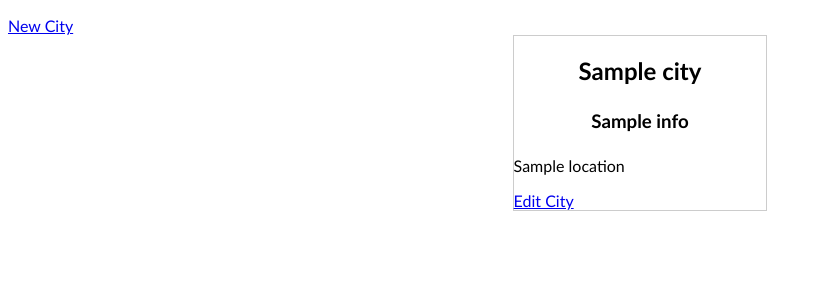
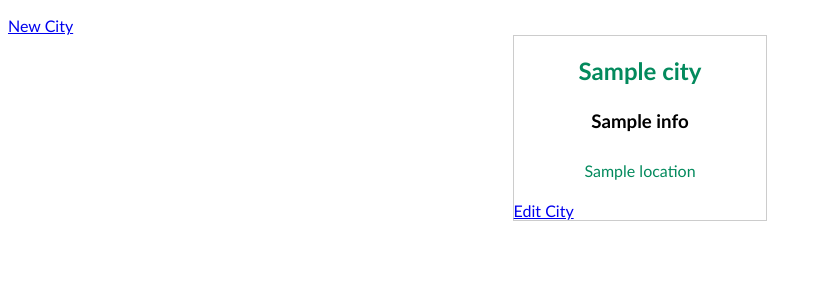
Before and after one commit to JazzRose/travel_bucketlist, a Flask app: page /cities in a window 1280 px wide. Shown: the part 128-428 px from the top of the page, without its empty margins (0-822 px from the left). Run offline with Flask 2, Linux system fonts and the light colour scheme; a database or web service that is not in the repository returns one stand-in record (values such as "Sample title"); some libraries are stand-ins or nearby versions.

Commit message:
weekend commit

```diff
--- a/static/style.css
+++ b/static/style.css
@@ -12,6 +12,7 @@ h1 {
 h2 {
 
     text-align: center;
+    color: rgb(3, 138, 93);
 
 }
 
@@ -21,9 +22,10 @@ h3 {
     padding: 5px;
 }
 
-h4 {
+.locations{
 
     text-align: center;
+    color: rgb(3, 138, 93);
     padding: 5px;
 }
 /* .mainbody {
--- a/templates/cities/index.html
+++ b/templates/cities/index.html
@@ -13,7 +13,7 @@
 <div class = "index">
             <h2> {{ city.name }} </h2>
             <h3>{{ city.info }} </h3>
-            <p> {{ city.location.name }} </p>
+            <p class = "locations"> {{ city.location.name }} </p>
             <div>
                 <a href="/cities/{{ city.id }}/edit"> Edit City </a>
             </div>
```
